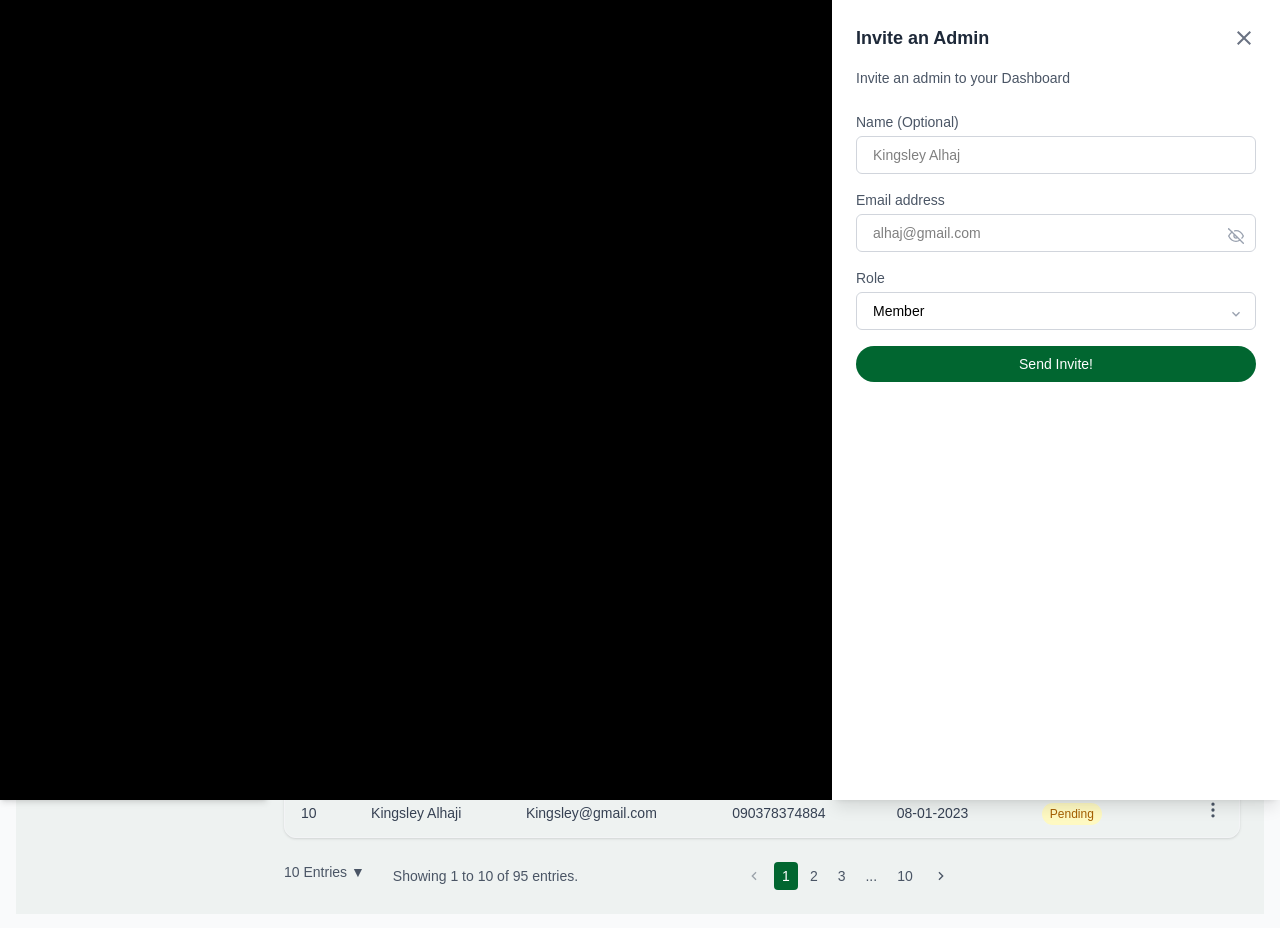
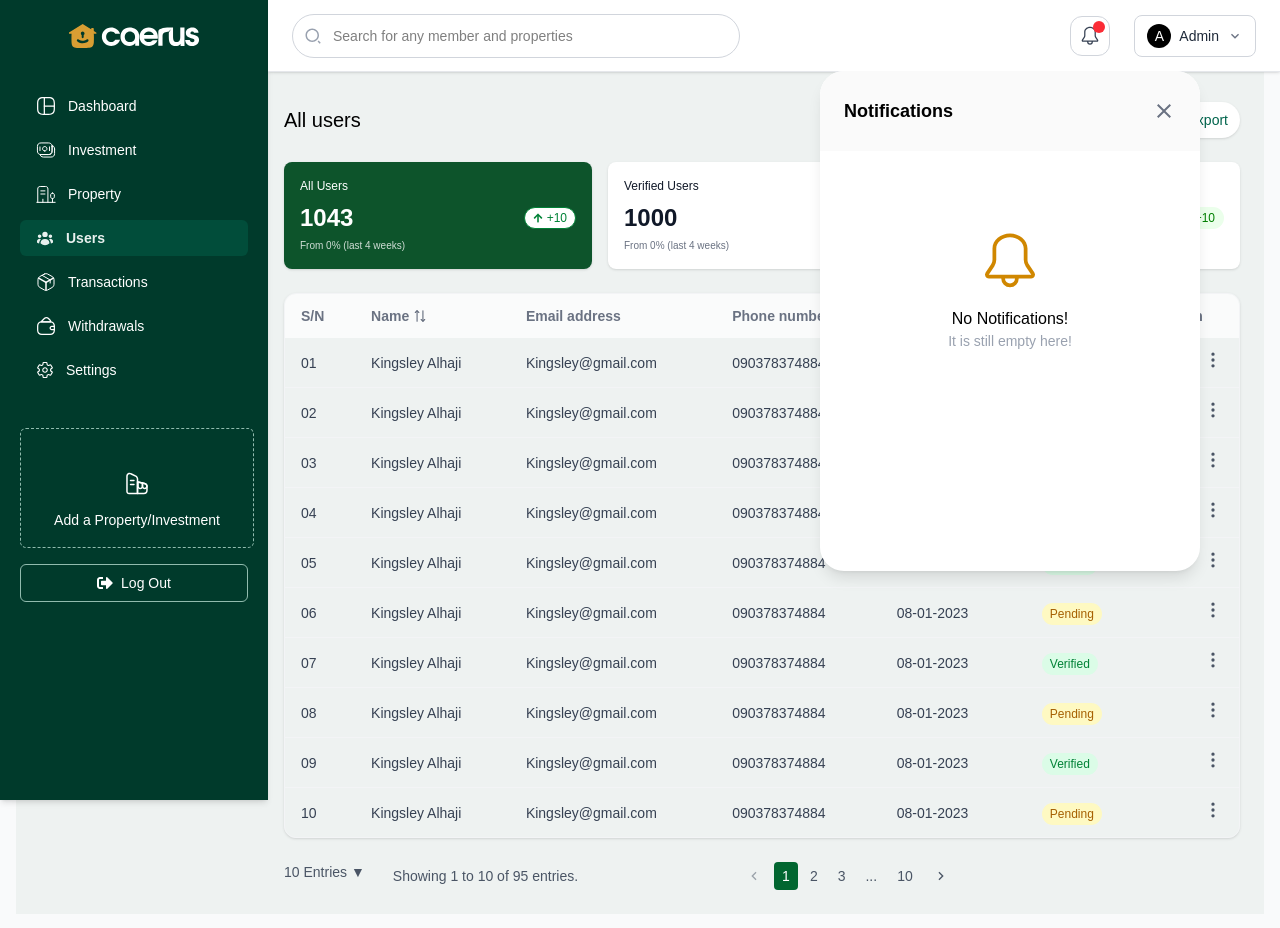
Before and after one commit to onnyf/Dashboard, a React (Vite) app: page /dashboard/user in a window 1280 px wide. Both pictures are taken after a click on the button 1090 px from the left and 35 px from the top of the page. Built offline with nearby package versions, Linux system fonts and the light colour scheme; a web font is replaced by a local one.

Commit message:
update commit

```diff
--- a/src/App.jsx
+++ b/src/App.jsx
@@ -1,4 +1,3 @@
-// src/App.jsx
 import React from "react";
 import {
   BrowserRouter as Router,
--- a/src/components/common/Header.jsx
+++ b/src/components/common/Header.jsx
@@ -2,12 +2,15 @@ import React, { useEffect, useState, useRef } from "react";
 import { GoBell } from "react-icons/go";
 import { RiSearch2Line } from "react-icons/ri";
 import { MdOutlineKeyboardArrowDown } from "react-icons/md";
+import { IoMdClose } from "react-icons/io";
 import { useNavigate } from "react-router-dom";
 
-const Header = ({ onOpenInviteModal }) => {
+const Header = () => {
   const [adminName, setAdminName] = useState("Admin");
   const [showDropdown, setShowDropdown] = useState(false);
+  const [showNotifications, setShowNotifications] = useState(false);
   const dropdownRef = useRef();
+  const notificationsRef = useRef();
   const navigate = useNavigate();
 
   useEffect(() => {
@@ -15,8 +18,16 @@ const Header = ({ onOpenInviteModal }) => {
     if (storedName) setAdminName(storedName);
 
     const handleClickOutside = (e) => {
-      if (dropdownRef.current && !dropdownRef.current.contains(e.target)) {
+      if (
+        dropdownRef.current && !dropdownRef.current.contains(e.target)
+      ) {
         setShowDropdown(false);
+      }
+
+      if (
+        notificationsRef.current && !notificationsRef.current.contains(e.target)
+      ) {
+        setShowNotifications(false);
       }
     };
 
@@ -48,17 +59,42 @@ const Header = ({ onOpenInviteModal }) => {
       </div>
 
       {/* Right Controls */}
-      <div className="flex items-center space-x-4 md:space-x-6 ml-4 relative" ref={dropdownRef}>
+      <div className="flex items-center space-x-4 md:space-x-6 ml-4 relative">
         {/* Notification Bell */}
         <button
-          onClick={onOpenInviteModal}
+          onClick={() => setShowNotifications(!showNotifications)}
           className="relative flex items-center justify-center w-10 h-10 rounded-xl border border-gray-300 hover:bg-gray-100"
         >
           <GoBell className="text-gray-700 text-xl" />
           <span className="absolute top-1 right-1 w-3 h-3 bg-red-500 rounded-full"></span>
         </button>
 
+        {/* Notifications Dropdown */}
+        {showNotifications && (
+          <div
+            ref={notificationsRef}
+            className="absolute top-14 right-8 w-[380px] h-[500px] bg-white  rounded-[24px] shadow-lg z-50 overflow-y-auto"
+          >
+            <div className="w-full h-[80px] bg-[#FAFAFA] px-6 flex items-center justify-between rounded-t-[24px]">
+              <h2 className="text-lg font-semibold">Notifications</h2>
+              <IoMdClose
+                className="text-2xl cursor-pointer text-gray-500"
+                onClick={() => setShowNotifications(false)}
+              />
+            </div>
+
+            <div className="flex flex-col items-center justify-center py-20 text-center">
+              <div className="text-6xl text-yellow-600">
+                <GoBell />
+              </div>
+              <p className="mt-4 font-medium">No Notifications!</p>
+              <p className="text-gray-400 text-sm">It is still empty here!</p>
+            </div>
+          </div>
+        )}
+
         {/* Profile Dropdown Trigger */}
+        <div ref={dropdownRef} className="relative">
           <button
             onClick={() => setShowDropdown(!showDropdown)}
             className="flex items-center border border-gray-300 rounded-lg px-3 py-2 gap-2 hover:bg-gray-50 transition"
@@ -72,9 +108,8 @@ const Header = ({ onOpenInviteModal }) => {
             <MdOutlineKeyboardArrowDown className="text-gray-500" />
           </button>
 
-        {/* Dropdown Menu - No "View Profile" */}
           {showDropdown && (
-          <div className="absolute top-[65px] right-0 bg-white shadow-md border rounded-md w-48 z-50">
+            <div className="absolute top-[60px] right-0 bg-white shadow-md border rounded-md w-48 z-50">
               <ul className="text-sm text-gray-700">
                 <li
                   className="px-4 py-2 hover:bg-gray-100 cursor-pointer"
@@ -95,6 +130,7 @@ const Header = ({ onOpenInviteModal }) => {
             </div>
           )}
         </div>
+      </div>
     </header>
   );
 };
--- a/src/components/common/Sidebar.jsx
+++ b/src/components/common/Sidebar.jsx
@@ -35,7 +35,7 @@ const Sidebar = () => {
     },
     {
       label: "Users",
-      path: "/dashboard/users",
+      path: "/dashboard/user",
       icon: <HiMiniUserGroup className="text-lg" />,
     },
     {
--- a/src/pages/Users.jsx
+++ b/src/pages/Users.jsx
@@ -21,7 +21,7 @@ const allUsers = Array.from({ length: 95 }, (_, i) => ({
   status: i % 2 === 0 ? "Verified" : "Pending",
 }));
 
-const Users = () => {
+const User = () => {
   const [activeFilter, setActiveFilter] = useState("all");
   const [currentPage, setCurrentPage] = useState(1);
   const [selectedUser, setSelectedUser] = useState(null);
@@ -295,4 +295,4 @@ const Users = () => {
   );
 };
 
-export default Users;
+export default User;
```
Lines whose indentation alone changed are shown as unchanged.
